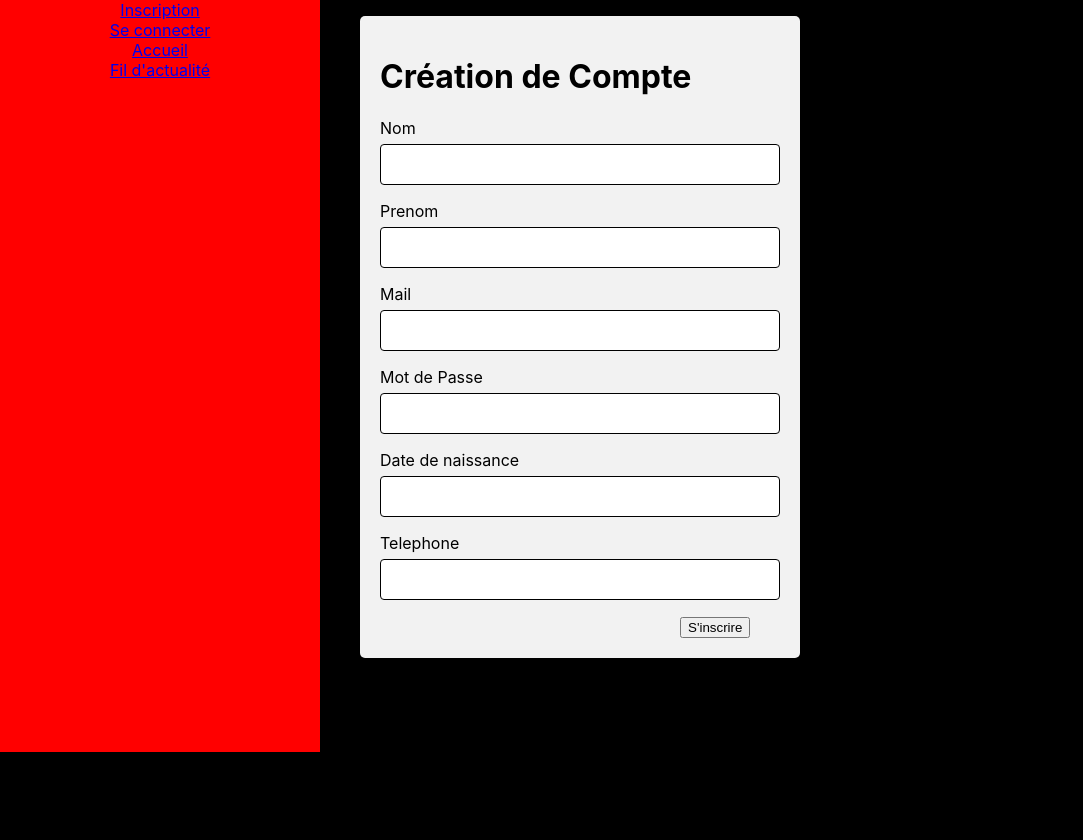
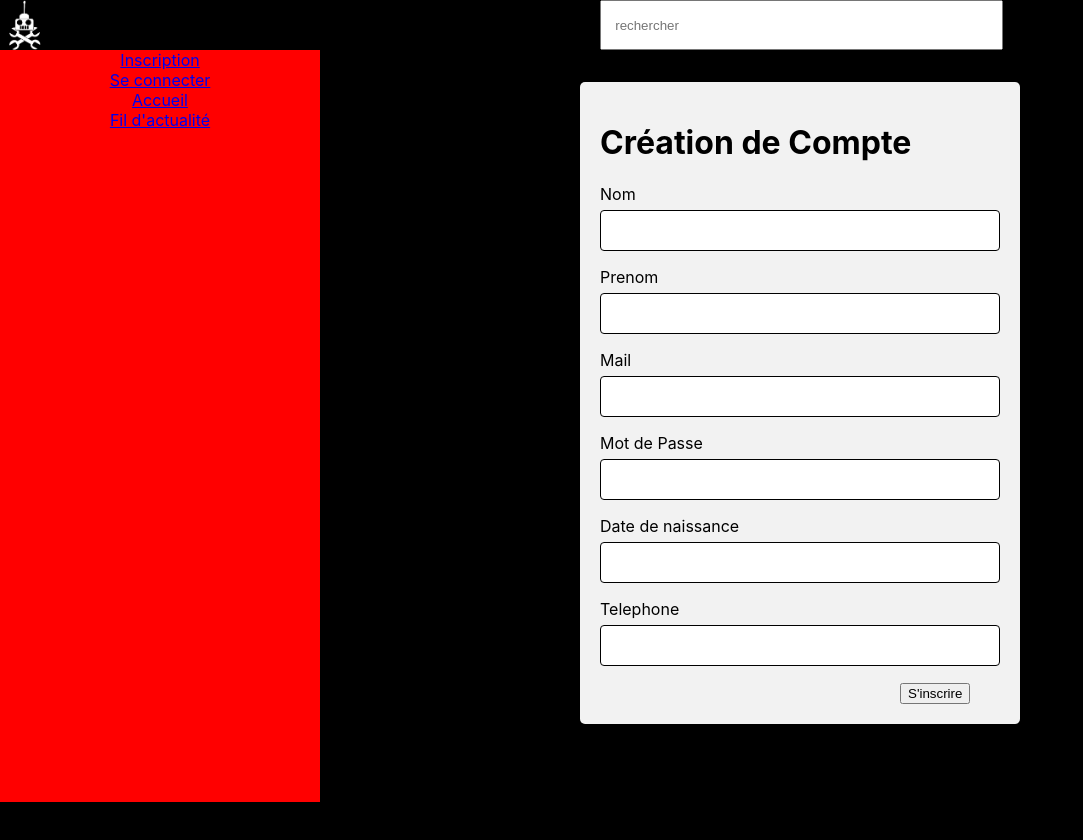
Before and after one commit to Alexandre06Github/GPTech-Social-21.02.23, a React (Create React App) app: page /register in a window 1280 px wide. Shown: the top 840 px of the page, without its empty margins (0-1083 px from the left). Before the commit the page ends 800 px from the top, so only its background shows below. Built offline with nearby package versions, Linux system fonts and the light colour scheme.

Commit message:
UpdatesRegister

```diff
--- a/src/components/pages/register.css
+++ b/src/components/pages/register.css
@@ -14,9 +14,10 @@
 }
 
 .container {
-    position: fixed;
-    right: 60vh;
-    top: 2vh;
+    position: relative;
+    left: 20vh;
+    bottom: 90vh;
+
     /* Ajouter box-sizing */
     box-sizing : border-box;
     border-radius:5px;
--- a/src/components/pages/register.js
+++ b/src/components/pages/register.js
@@ -1,6 +1,7 @@
 
 import { useState } from 'react';
 import Navbar from '../navigation/navbar';
+import Searchbar from '../navigation/searchbar';
 import './register.css';
 
 function Register() {
@@ -18,6 +19,7 @@ function Register() {
 
   return (
     <div>
+        <Searchbar/>
     <Navbar/>
     <div>
 
```
